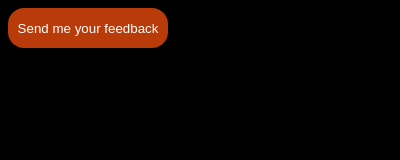
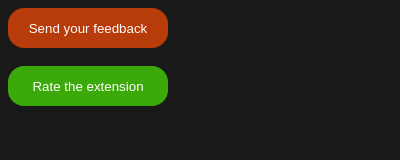
Before and after one commit to elias-pap/youtube-share-clip, a browser extension: page src/popup.html in a window 400 px wide. Drawn offline with Linux system fonts and the light colour scheme.

Commit message:
feat(popup.html): add rate button and update colors (#40)

```diff
--- a/src/popup.html
+++ b/src/popup.html
@@ -1,10 +1,13 @@
 <html>
   <head>
     <style>
-      #feedback-button {
+      body {
+        background-color: hsl(0 0% 0% / 0.9);
+      }
+
+      .button {
         height: 2.5rem;
         width: 10rem;
-        background-color: #ba3b0a;
         color: white;
         border-radius: 1rem;
         border-width: 0;
@@ -12,12 +15,20 @@
         transition: background-color 0.5s;
       }
 
-      #feedback-button:hover {
-        background-color: #da450c;
+      #feedback-button {
+        background-color: hsl(17 90% 38%);
       }
 
-      body {
-        background-color: black;
+      #feedback-button:hover {
+        background-color: hsl(17 90% 38% / 0.5);
+      }
+
+      #rate-button {
+        background-color: hsl(101 89% 35%);
+      }
+
+      #rate-button:hover {
+        background-color: hsl(101 89% 35% / 0.5);
       }
     </style>
   </head>
@@ -27,7 +38,18 @@
       target="_blank"
       rel="noopener noreferrer"
       underline="none"
-      ><button id="feedback-button">Send me your feedback</button></a
+      ><button id="feedback-button" class="button">
+        Send your feedback
+      </button></a
+    >
+    <br />
+    <br />
+    <a
+      href="https://chromewebstore.google.com/detail/youtube-share-clip/jknkoohnhhnlnojgddpjgibniodllhae"
+      target="_blank"
+      rel="noopener noreferrer"
+      underline="none"
+      ><button id="rate-button" class="button">Rate the extension</button></a
     >
   </body>
 </html>
```
